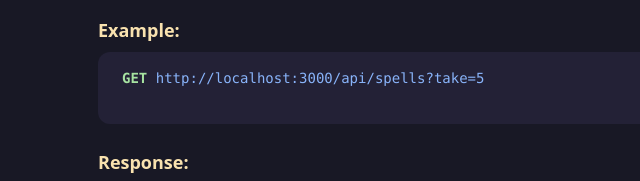
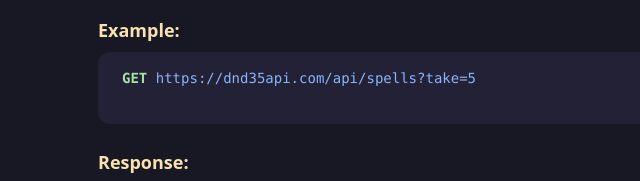
Before and after one commit to raphaelvdossantos/grimoire35e, an Astro site in the folder apps/web/: page /docs in a window 1280 px wide. Shown: the part 414-595 px from the top of the page, 190-830 px from the left. Built offline with nearby package versions, Linux system fonts and the light colour scheme; Astro itself is replaced by a stand-in of ours.

Commit message:
chore: added sitemap to project

```diff
--- a/apps/web/astro.config.mjs
+++ b/apps/web/astro.config.mjs
@@ -4,11 +4,15 @@ import { defineConfig } from 'astro/config';
 import tailwindcss from '@tailwindcss/vite';
 
 import vercel from '@astrojs/vercel';
+import sitemap from '@astrojs/sitemap';
 // https://astro.build/config
 export default defineConfig({
   vite: {
     plugins: [tailwindcss()],
   },
+
   output: 'static',
   adapter: vercel(),
+  integrations: [sitemap()],
+  site: 'https://dnd35api.com',
 });
--- a/apps/web/package.json
+++ b/apps/web/package.json
@@ -10,6 +10,7 @@
     "astro": "astro"
   },
   "dependencies": {
+    "@astrojs/sitemap": "^3.4.1",
     "@astrojs/starlight": "^0.34.3",
     "@astrojs/vercel": "^8.1.5",
     "@tailwindcss/vite": "^4.1.10",
--- a/apps/web/src/pages/docs.astro
+++ b/apps/web/src/pages/docs.astro
@@ -56,7 +56,7 @@ import Nav from '../layouts/nav.astro';
         <h3 class='font-semibold text-[#f9e2af] mt-6 mb-2 text-lg'>Example:</h3>
         <pre
           class='rounded-xl bg-[#232136] text-[#cdd6f4] px-6 py-4 text-sm mb-6 mt-2 font-mono whitespace-pre overflow-x-auto'>
-<span class="font-bold text-[#a6e3a1]">GET</span> <span class="text-[#89b4fa]">http://localhost:3000/api/spells?take=5</span>
+<span class="font-bold text-[#a6e3a1]">GET</span> <span class="text-[#89b4fa]">https://dnd35api.com/api/spells?take=5</span>
         </pre>
         <h3 class='font-semibold text-[#f9e2af] mt-6 mb-2 text-lg'>
           Response:
--- a/apps/web/src/pages/index.astro
+++ b/apps/web/src/pages/index.astro
@@ -28,7 +28,7 @@ import '../styles/global.css';
         <div class='flex w-full mb-6 max-w-4xl'>
           <input
             type='text'
-            value="http://localhost:3000/api/"
+            value="https://dnd35api.com/api/"
             disabled
             class='py-2 px-2 text-sm text-center outline-0 w-fit rounded-bl-sm rounded-tl-sm border-1 border-r-0 text-lg border-black text-gray-800 bg-gray-400 text-md italic'
           ></input>
```
Also changed, not shown: 1 other file.
